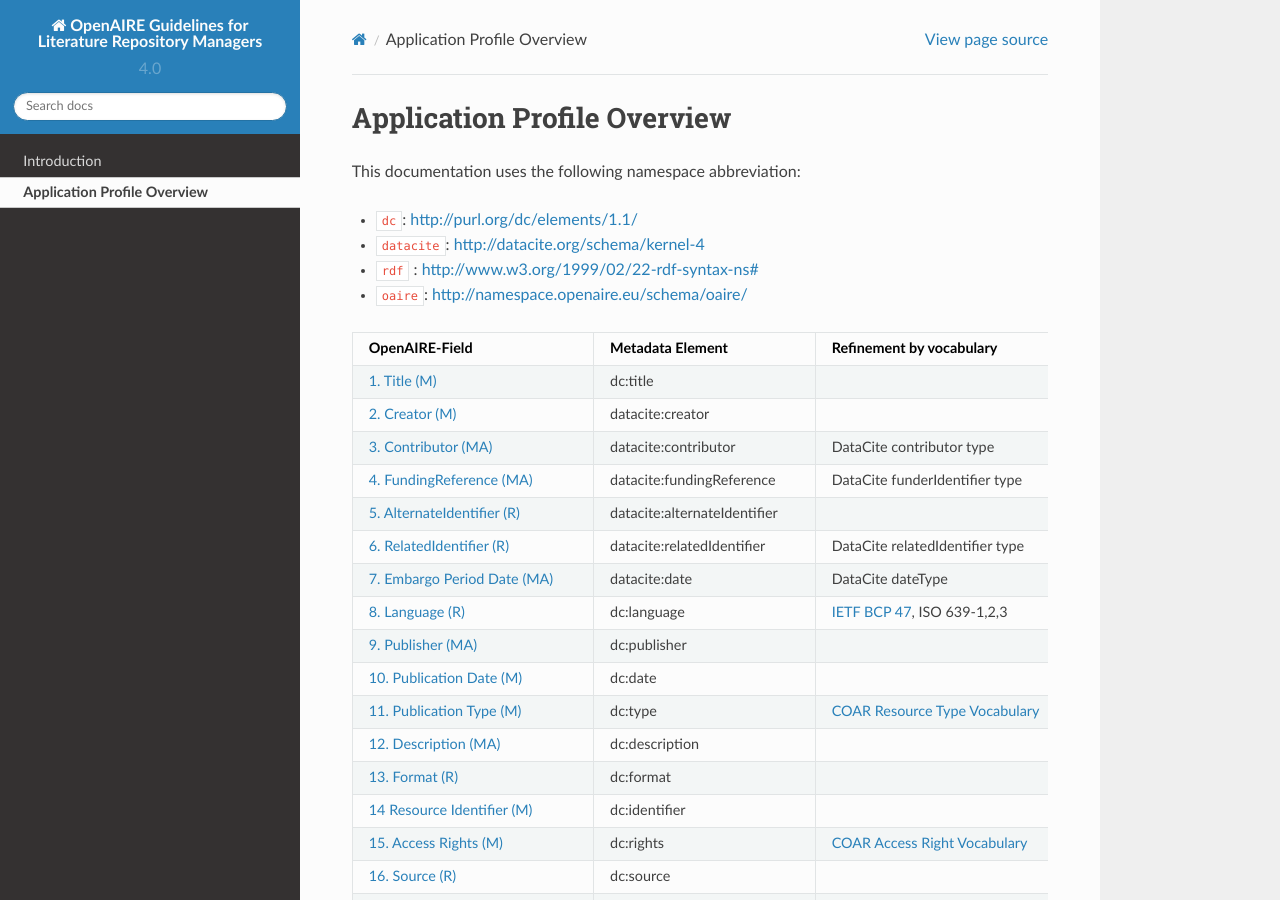
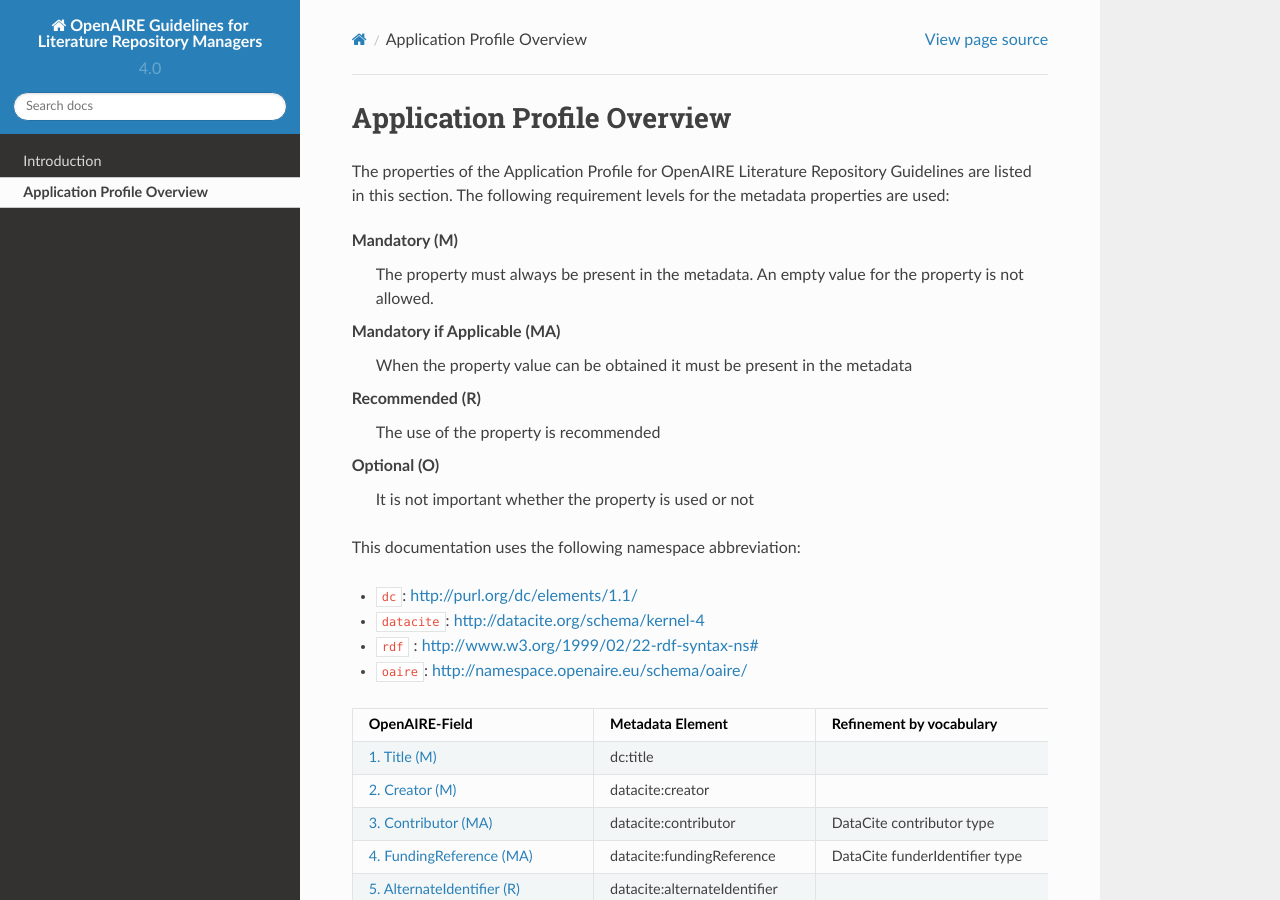
Before and after one commit to openaire/guidelines-literature-repositories, a Sphinx documentation site: the page built from docs/application_profile.rst, in a window 1280 px wide and 900 px high. Built offline with Sphinx 7.4.7 and the Read the Docs theme 2.0.0, drawn with Linux system fonts in a browser that asks for light colours; a script that is not in the unit is left out.

Commit message:
added legend of requirement levels of the properties

```diff
--- a/docs/application_profile.rst
+++ b/docs/application_profile.rst
@@ -1,5 +1,20 @@
 Application Profile Overview
 ----------------------------
+
+The properties of the Application Profile for OpenAIRE Literature Repository Guidelines are listed in this section.
+The following requirement levels for the metadata properties are used:
+
+Mandatory (M)
+  The property must always be present in the metadata. An empty value for the property is not allowed.
+
+Mandatory if Applicable (MA)
+  When the property value can be obtained it must be present in the metadata
+
+Recommended (R)
+  The use of the property is recommended
+
+Optional (O)
+  It is not important whether the property is used or not
 
 This documentation uses the following namespace abbreviation:
 
```
